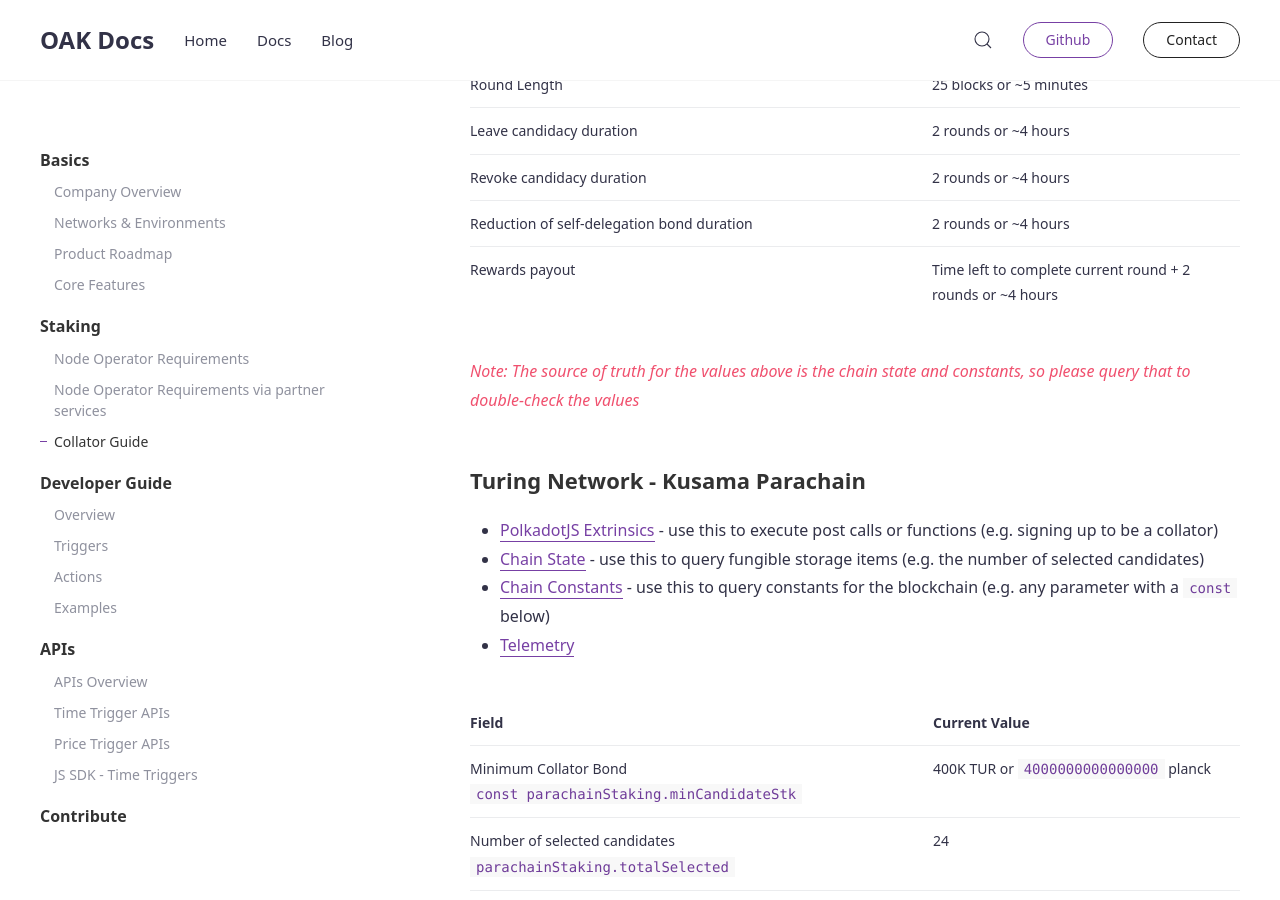
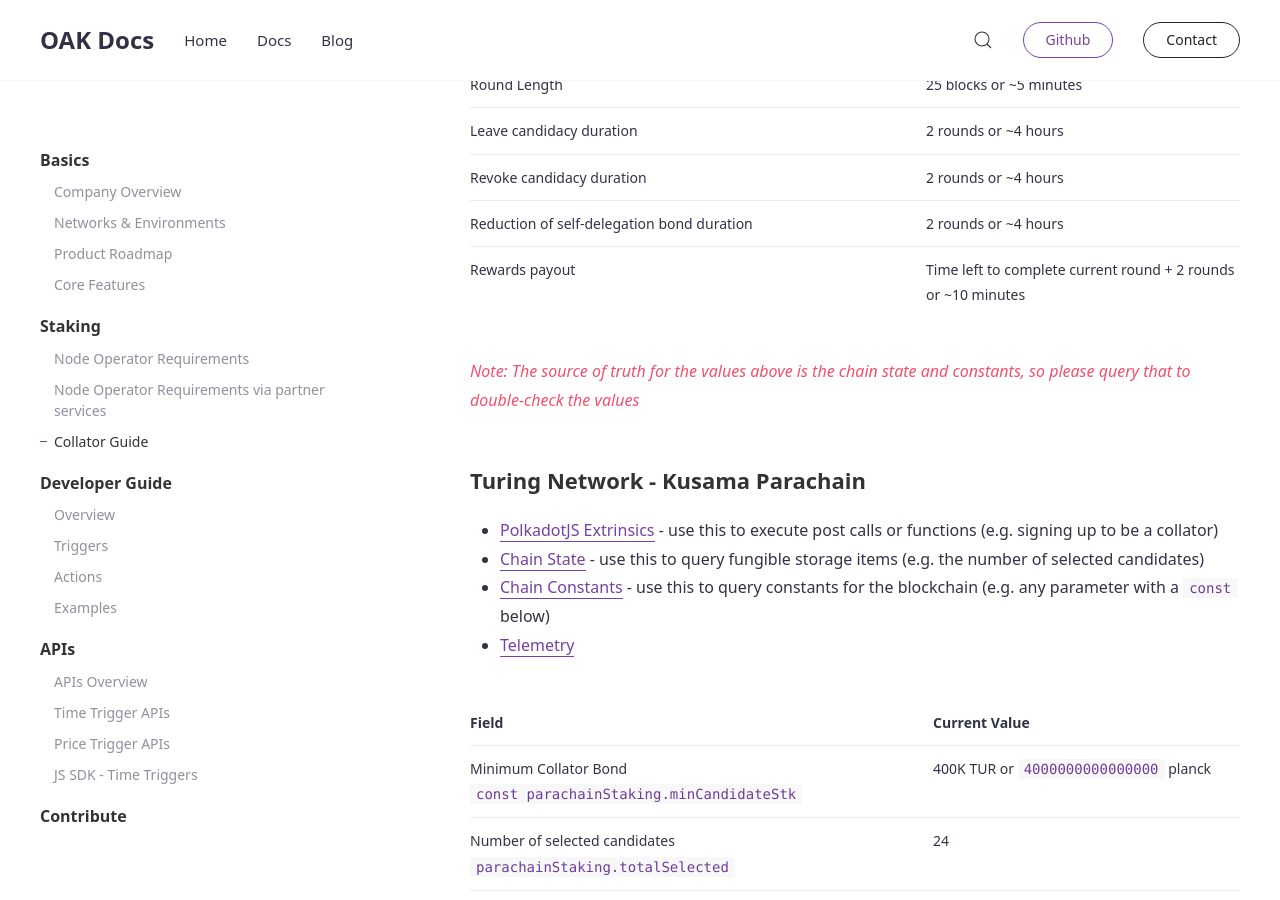
Before and after one commit to AvaProtocol/OAK-docs, a Jekyll site: the page built from _docs/collators.md, in a window 1280 px wide and 900 px high, scrolled down 1074 px. Built offline with Jekyll 4.4.1, drawn with Linux system fonts in a browser that asks for light colours.

Commit message:
address cr

```diff
--- a/_docs/collators.md
+++ b/_docs/collators.md
@@ -23,15 +23,15 @@
 - [Chain Constants](https://polkadot.js.org/apps/?rpc=wss%3A%2F%2Frpc.testnet.oak.tech#/chainstate/constants) - use this to query constants for the blockchain (e.g. any parameter with a `const` below)
 - [Telemetry](https://telemetry.polkadot.io/#list/0x42e75532d6809775cef4b9ca8e4bb49be2dc1e87c9ff1ba299e78481b5cb3047)
 
-| Field                                                          | Current Value                                              |
-| -------------------------------------------------------------- | ---------------------------------------------------------- |
-| Minimum Collator Bond `const parachainStaking.minCandidateStk` | 1MM NEU or `10000000000000000` planck                      |
-| Number of selected candidates `parachainStaking.totalSelected` | 10                                                         |
-| Round Length                                                   | 25 blocks or ~5 minutes                                    |
-| Leave candidacy duration                                       | 2 rounds or ~4 hours                                       |
-| Revoke candidacy duration                                      | 2 rounds or ~4 hours                                       |
-| Reduction of self-delegation bond duration                     | 2 rounds or ~4 hours                                       |
-| Rewards payout                                                 | Time left to complete current round + 2 rounds or ~4 hours |
+| Field                                                          | Current Value                                                 |
+| -------------------------------------------------------------- | ------------------------------------------------------------- |
+| Minimum Collator Bond `const parachainStaking.minCandidateStk` | 1MM NEU or `10000000000000000` planck                         |
+| Number of selected candidates `parachainStaking.totalSelected` | 10                                                            |
+| Round Length                                                   | 25 blocks or ~5 minutes                                       |
+| Leave candidacy duration                                       | 2 rounds or ~4 hours                                          |
+| Revoke candidacy duration                                      | 2 rounds or ~4 hours                                          |
+| Reduction of self-delegation bond duration                     | 2 rounds or ~4 hours                                          |
+| Rewards payout                                                 | Time left to complete current round + 2 rounds or ~10 minutes |
 
 _Note: The source of truth for the values above is the chain state and constants, so please query that to double-check the values_
 
```
Also changed, not shown: _docs/bug-bounty.md (+1 -1 lines), _docs/node-operator-requirements-service.md (+1 -1 lines), _docs/node-operator-requirements.md (+3 -3 lines).
